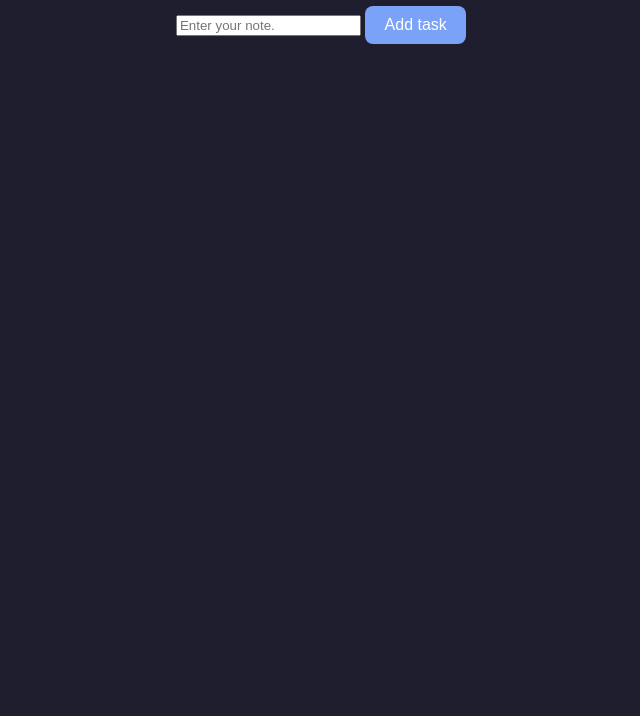
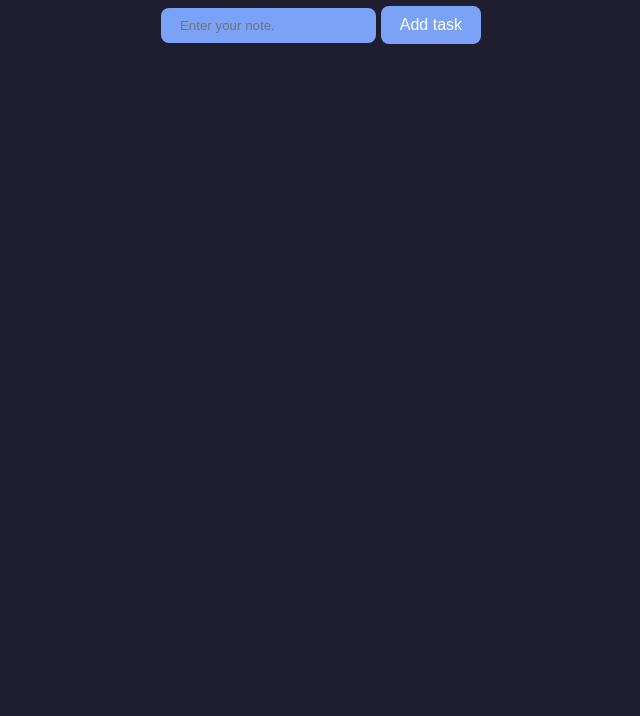
Before and after one commit to Mitchyopp/noteTaking, a plain HTML site: page public/index.html in a window 1280 px wide. Shown: the part 84-800 px from the top of the page, without its empty margins (319-959 px from the left). Drawn offline with Linux system fonts and the light colour scheme.

Commit message:
styled the input field

```diff
--- a/public/css/style.css
+++ b/public/css/style.css
@@ -43,6 +43,14 @@ h1 {
 	font-size: 1rem;
 }
 
+#taskInput {
+  border-radius: 8px;
+  background: var(--accent-color);
+  color: black;
+  border: none;
+  padding: 0.6rem 1.2rem;
+}
+
 .add-task-button {
 	background: var(--accent-color);
 	color: white;
```
